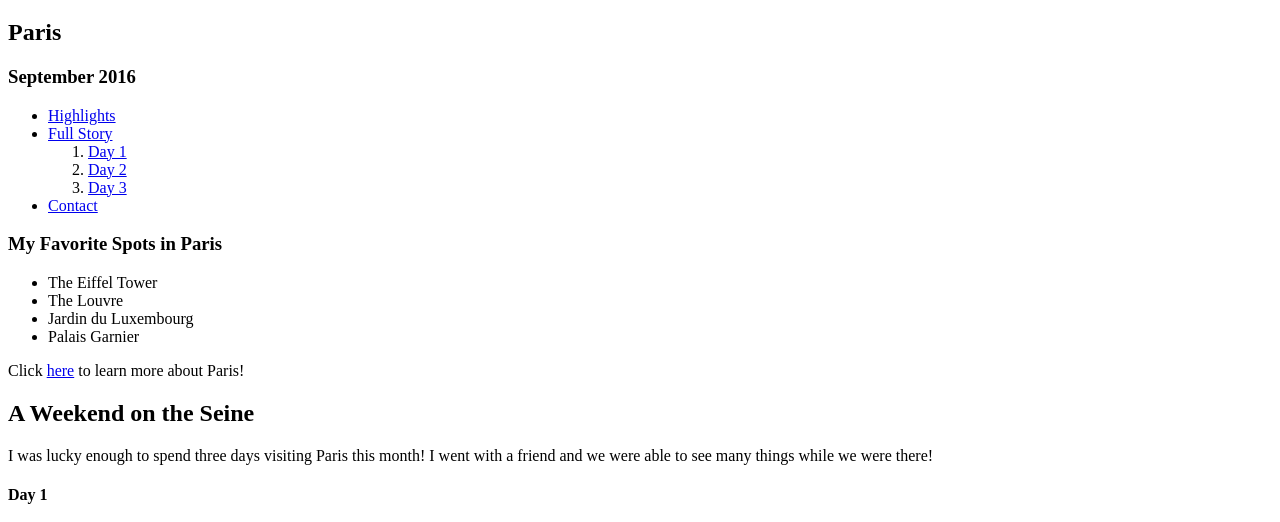
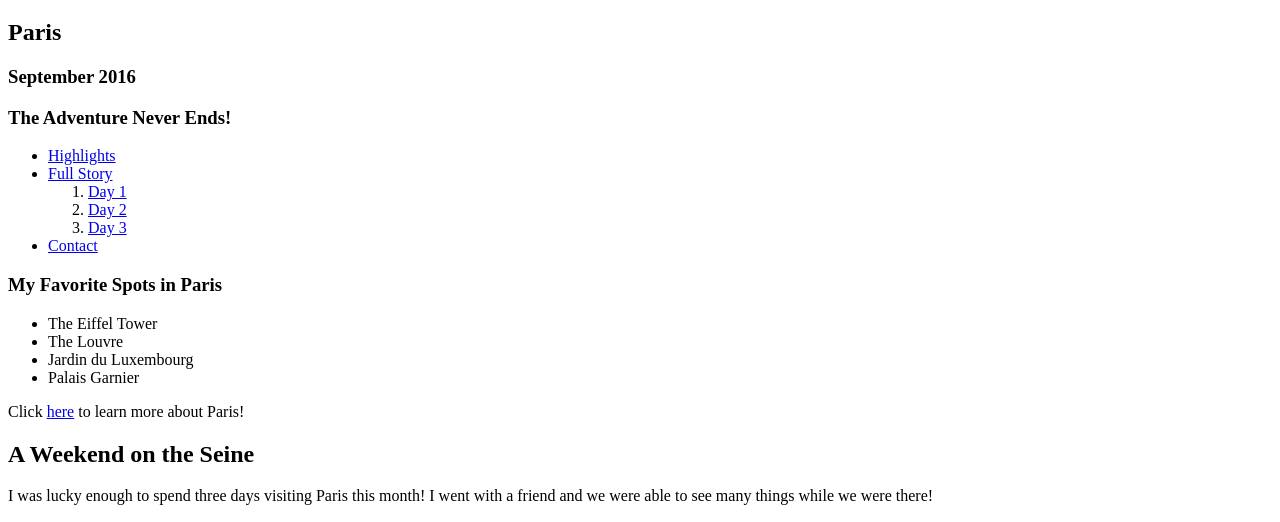
Before and after one commit to johnrschedel/test, a plain HTML site: page index.html in a window 1280 px wide. Shown: the part 61-583 px from the top of the page. Drawn offline with Linux system fonts and the light colour scheme.

Commit message:
Add initial header

```diff
--- a/index.html
+++ b/index.html
@@ -10,6 +10,7 @@
     <h1>My Travels</h1>
     <h2>Paris</h2>
     <h3>September 2016</h3>
+    <h3>The Adventure Never Ends!</h3>
 
 <!--This section will provide a linkable table of contents at the start of the page.-->
       <nav>
```
